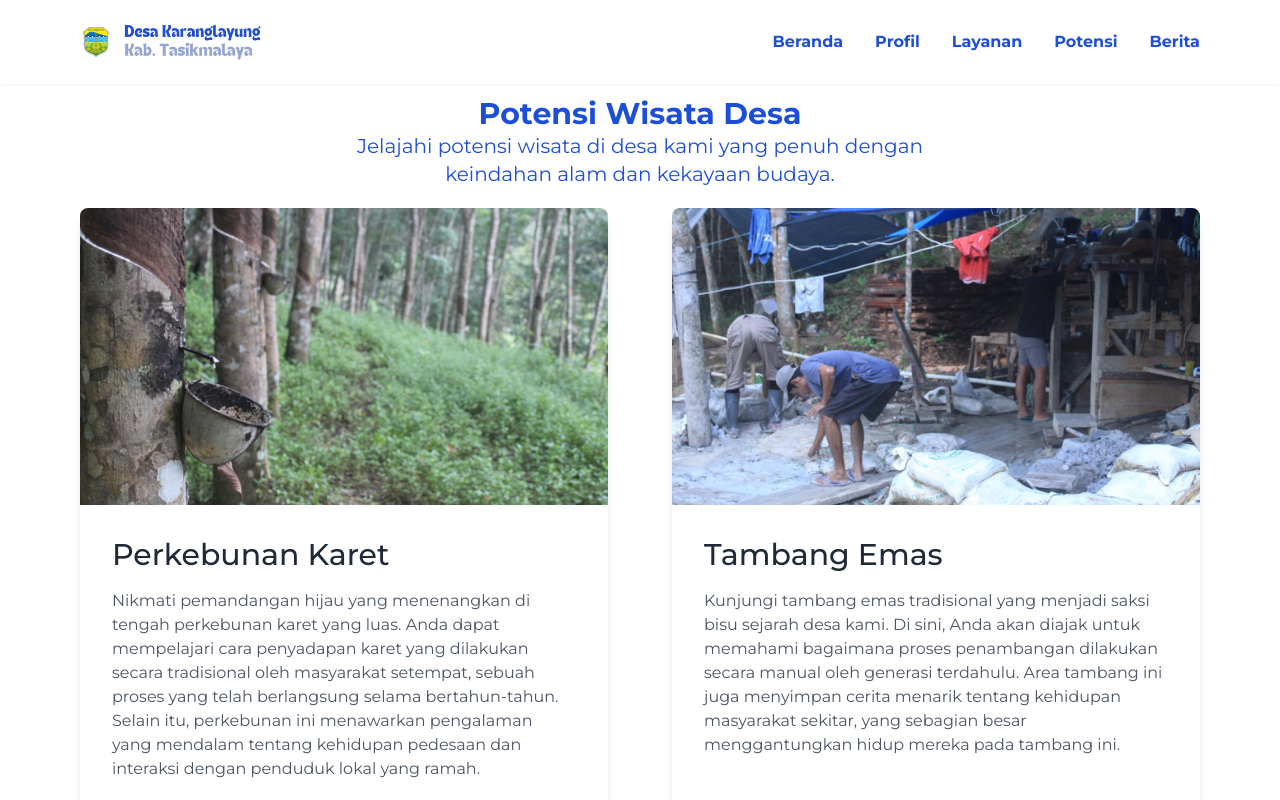
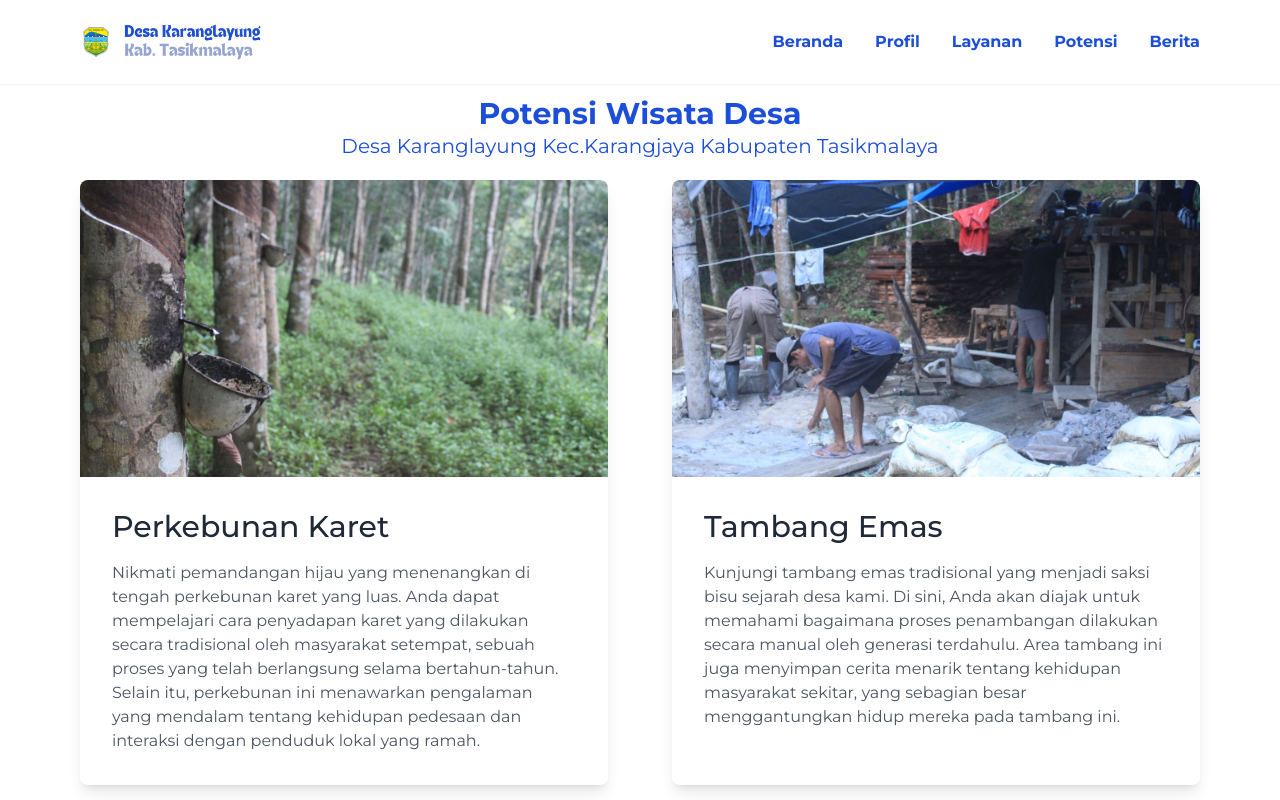
Before and after one commit to farelkdhfi/fekarang, a React (Vite) app: page /potensi in a window 1280 px wide. Shown: the top 800 px of the page. Built offline with nearby package versions, Linux system fonts and the light colour scheme.

Commit message:
PotensiDesa.jsx

```diff
--- a/src/pages/user/PotensiDesa.jsx
+++ b/src/pages/user/PotensiDesa.jsx
@@ -33,7 +33,7 @@ function PotensiDesa() {
             <section className="bg-white text-blue-700 text-center pt-24 px-4 sm:px-6">
                 <h1 className="text-xl lg:text-3xl font-bold">Potensi Wisata Desa</h1>
                 <p className=" text-sm lg:text-xl font-light max-w-2xl mx-auto">
-                    Jelajahi potensi wisata di desa kami yang penuh dengan keindahan alam dan kekayaan budaya.
+                    Desa Karanglayung Kec.Karangjaya Kabupaten Tasikmalaya
                 </p>
             </section>
 
```
